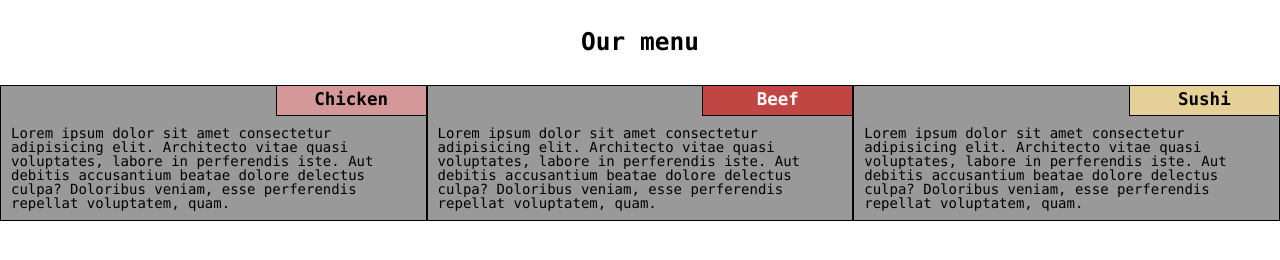
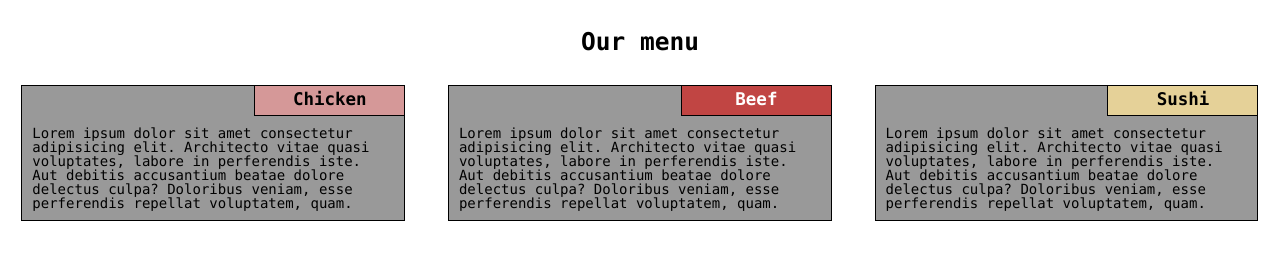
Before and after one commit to CUSTO911/module2-solution.github.io, a plain HTML site: page index.html in a window 1280 px wide. Drawn offline with Linux system fonts and the light colour scheme.

Commit message:
Update index.html

```diff
--- a/index.html
+++ b/index.html
@@ -11,24 +11,30 @@
 	<body>
 		<h1>Our menu</h1>
 		<div class="box-row">
-			<div class="block col-lg-4 col-md-6 col-sm-12">
+			<div class="col-lg-4 col-md-6 col-sm-12">
+				<div class="block">
 					<h2 class="title-1">Chicken</h2>
 					<p>
 						Lorem ipsum dolor sit amet consectetur adipisicing elit. Architecto vitae quasi voluptates, labore in perferendis iste. Aut debitis accusantium beatae dolore delectus culpa? Doloribus veniam, esse perferendis repellat voluptatem, quam.
 					</p>
 				</div>
-			<div class="block col-lg-4 col-md-6 col-sm-12">
+			</div>
+			<div class="col-lg-4 col-md-6 col-sm-12">
+				<div class="block">
 					<h2 class="title-2">Beef</h2>
 					<p>
 						Lorem ipsum dolor sit amet consectetur adipisicing elit. Architecto vitae quasi voluptates, labore in perferendis iste. Aut debitis accusantium beatae dolore delectus culpa? Doloribus veniam, esse perferendis repellat voluptatem, quam.
 					</p>
 				</div>
-			<div class="block col-lg-4 col-md-12 col-sm-12">
+			</div>
+			<div class="col-lg-4 col-md-12 col-sm-12">
+				<div class="block">
 					<h2 class="title-3">Sushi</h2>
 					<p>
 						Lorem ipsum dolor sit amet consectetur adipisicing elit. Architecto vitae quasi voluptates, labore in perferendis iste. Aut debitis accusantium beatae dolore delectus culpa? Doloribus veniam, esse perferendis repellat voluptatem, quam.
 					</p>
 				</div>
 			</div>
+		</div>
 	</body>
 </html>
```
Lines whose indentation alone changed are shown as unchanged.
